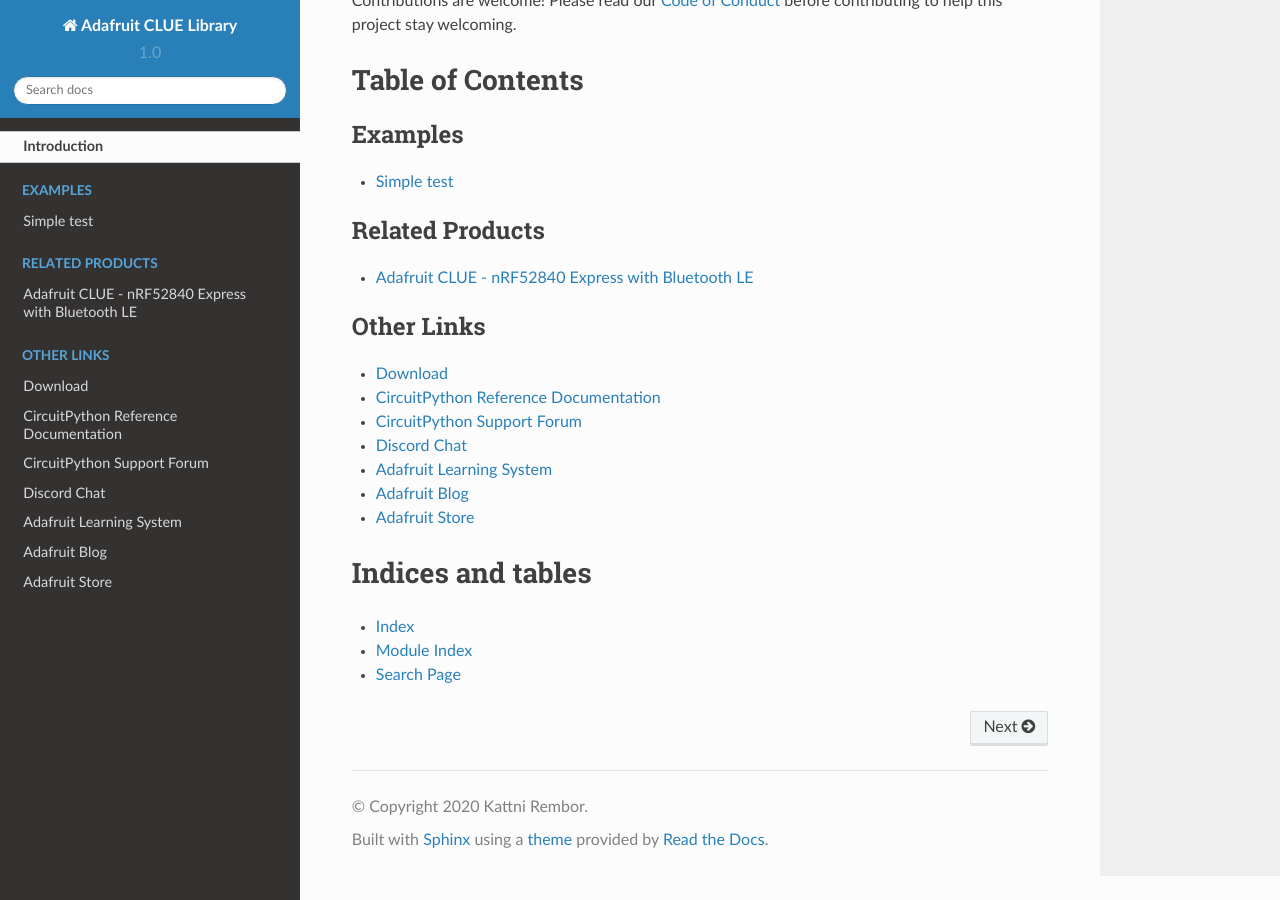
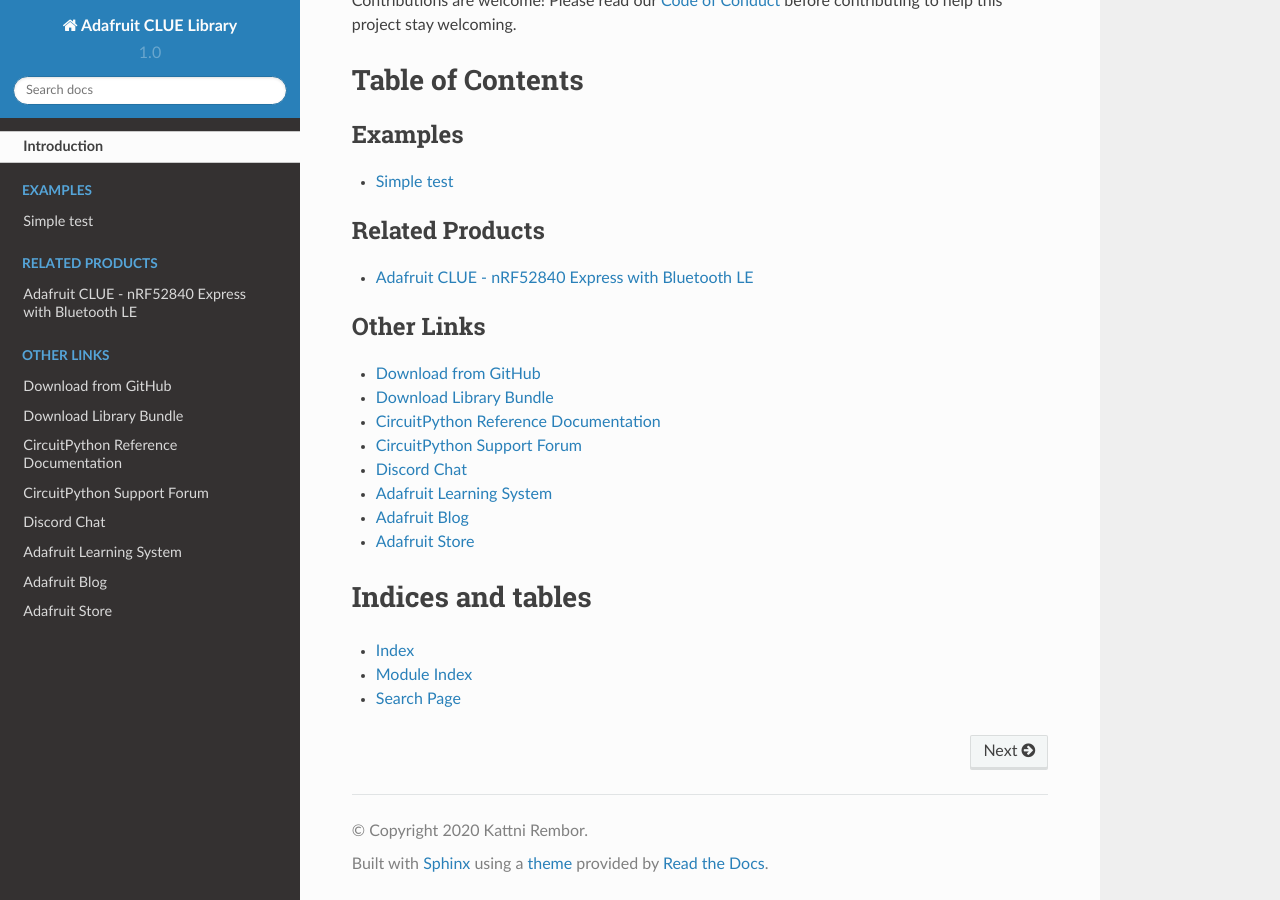
Before and after one commit to adafruit/Adafruit_CircuitPython_CLUE, a Sphinx documentation site: the page built from docs/index.rst, in a window 1280 px wide and 900 px high, scrolled down 1519 px. Built offline with Sphinx 7.4.7 and the Read the Docs theme 2.0.0, drawn with Linux system fonts in a browser that asks for light colours.

Commit message:
Added cp.org link to index.rst

```diff
--- a/docs/index.rst
+++ b/docs/index.rst
@@ -32,7 +32,8 @@
 .. toctree::
     :caption: Other Links
 
-    Download <https://github.com/adafruit/Adafruit_CircuitPython_CLUE/releases/latest>
+    Download from GitHub <https://github.com/adafruit/Adafruit_CircuitPython_CLUE/releases/latest>
+    Download Library Bundle <https://circuitpython.org/libraries>
     CircuitPython Reference Documentation <https://docs.circuitpython.org>
     CircuitPython Support Forum <https://forums.adafruit.com/viewforum.php?f=60>
     Discord Chat <https://adafru.it/discord>
```
